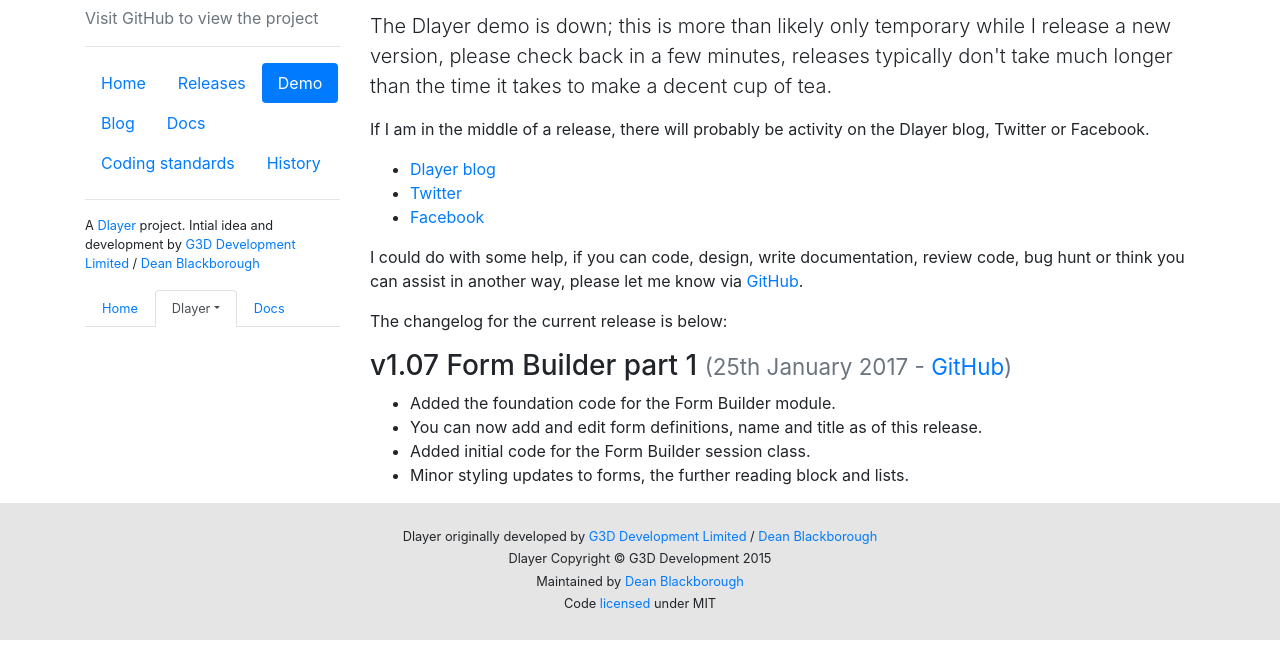
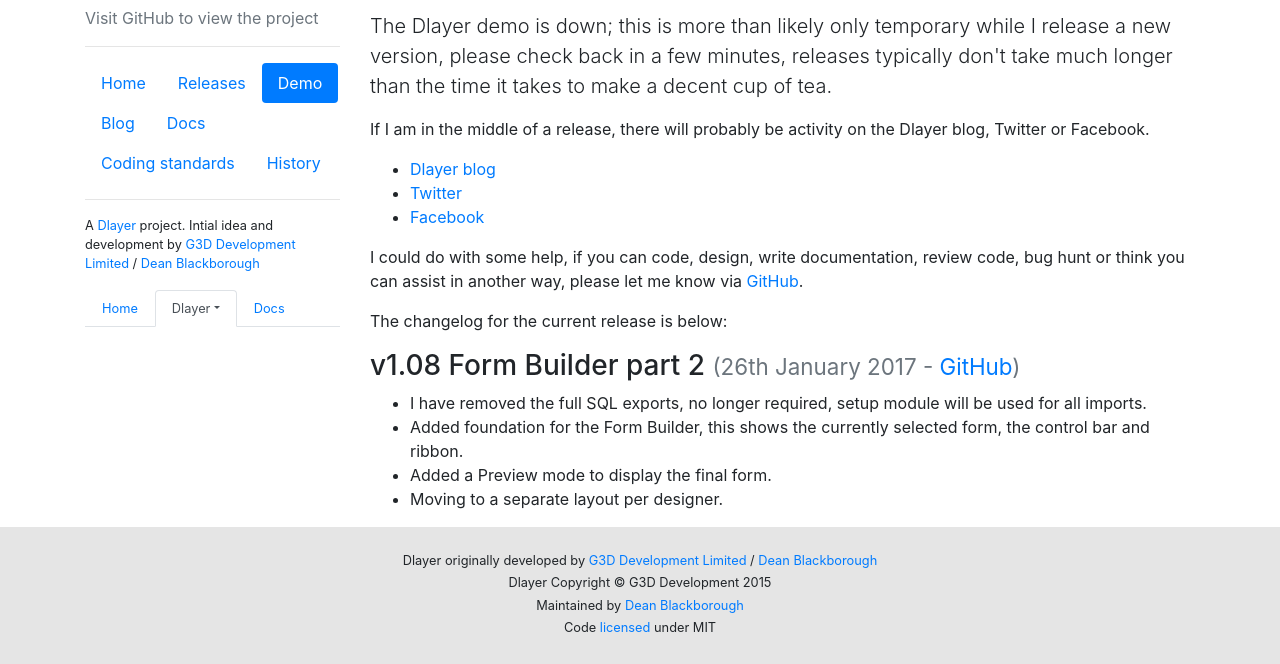
Before and after one commit to deanblackborough/site, a website: page down.html in a window 1280 px wide. Shown: the part 169-833 px from the top of the page. Before the commit the page ends 809 px from the top, so only its background shows below. Drawn offline with nearby package versions, Linux system fonts and the light colour scheme.

Commit message:
Release notes
- Added release notes to down page

```diff
--- a/down.html
+++ b/down.html
@@ -124,14 +124,14 @@
 
                     <p>The changelog for the current release is below:</p>
 
-					<h3><span class="label label-success">v1.07</span> Form Builder part 1 <small class="text-muted">(25th January 2017 - <a href="https://github.com/Dlayer/dlayer/releases/tag/v1.07">GitHub</a>)</small></h3>
+					<h3><span class="label label-success">v1.08</span> Form Builder part 2 <small class="text-muted">(26th January 2017 - <a href="https://github.com/Dlayer/dlayer/releases/tag/v1.08">GitHub</a>)</small></h3>
 
-			        <ul>
-			            <li>Added the foundation code for the Form Builder module.</li>
-			            <li>You can now add and edit form definitions, name and title as of this release.</li>
-			            <li>Added initial code for the Form Builder session class.</li>
-			            <li>Minor styling updates to forms, the further reading block and lists.</li>
-			        </ul>
+					<ul>
+						<li>I have removed the full SQL exports, no longer required, setup module will be used for all imports.</li>
+						<li>Added foundation for the Form Builder, this shows the currently selected form, the control bar and ribbon.</li>
+						<li>Added a Preview mode to display the final form.</li>
+						<li>Moving to a separate layout per designer.</li>
+					</ul>
 				</div>
 			</div>
 		</div>
```
